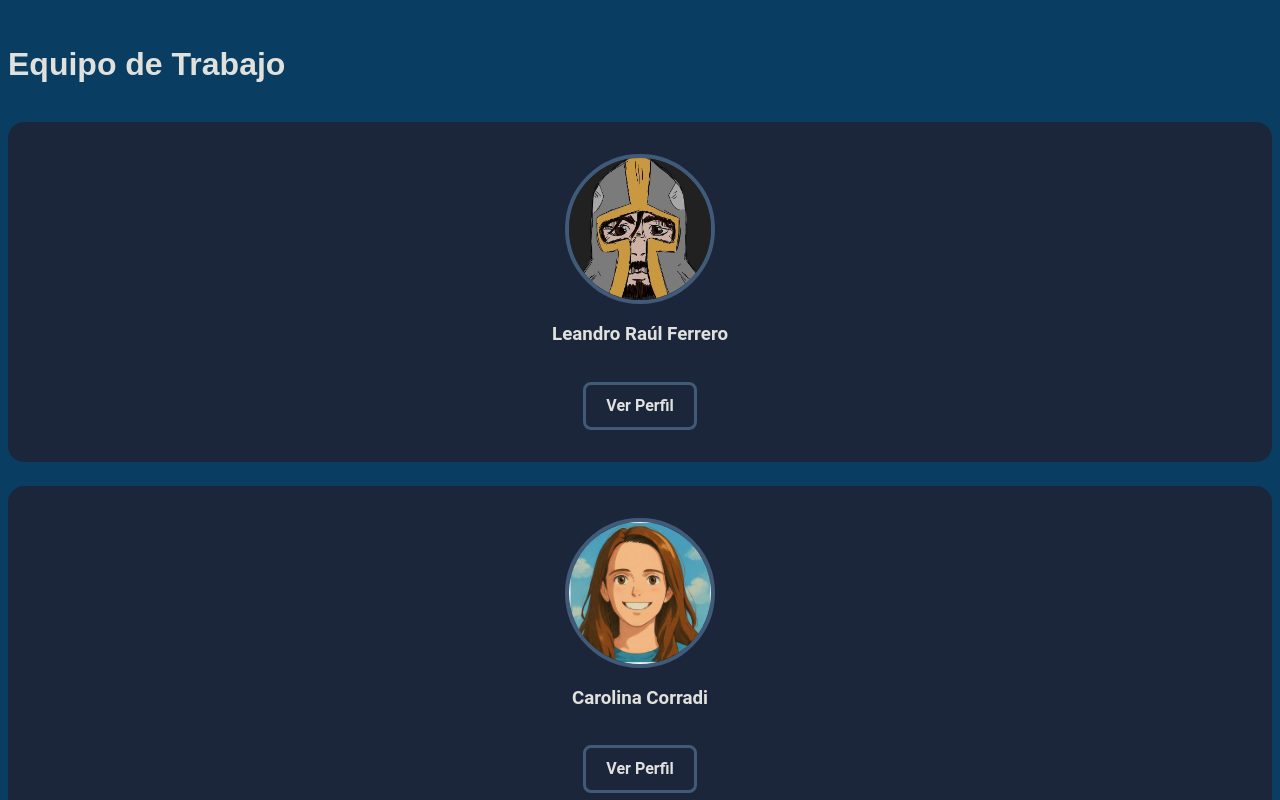
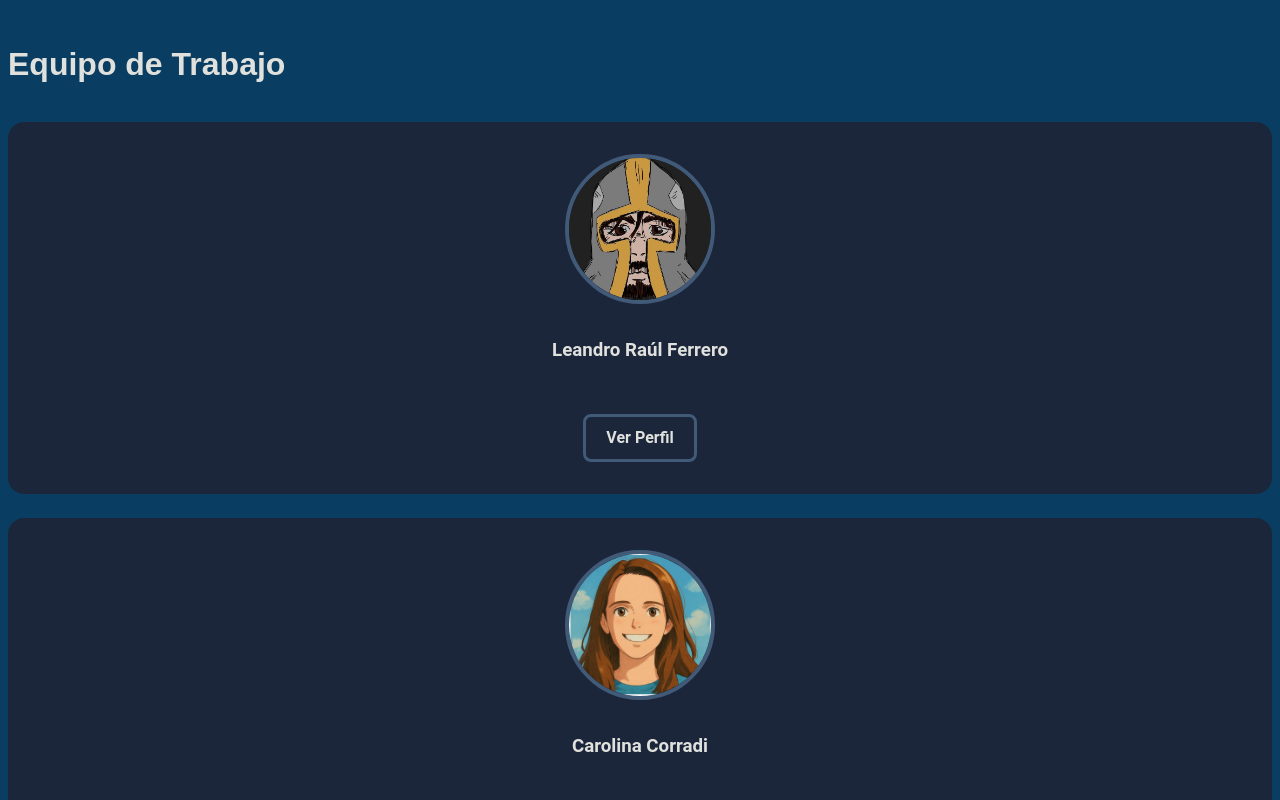
Before and after one commit to leonardofvp/TP02-G16, a React (Vite) app: page / in a window 1280 px wide. Shown: the part 700-1500 px from the top of the page. Built offline with nearby package versions, Linux system fonts and the light colour scheme.

Commit message:
Update index.css

```diff
--- a/src/index.css
+++ b/src/index.css
@@ -201,7 +201,8 @@ body h2 {
     border: 0.5rem solid transparent;
     display: flex;
     flex-direction: column;
-    justify-content: space-between;
+    justify-content: flex-start;
+    gap: 1rem;
     transition: border 0.5s;
     text-align: center;
 }
```
